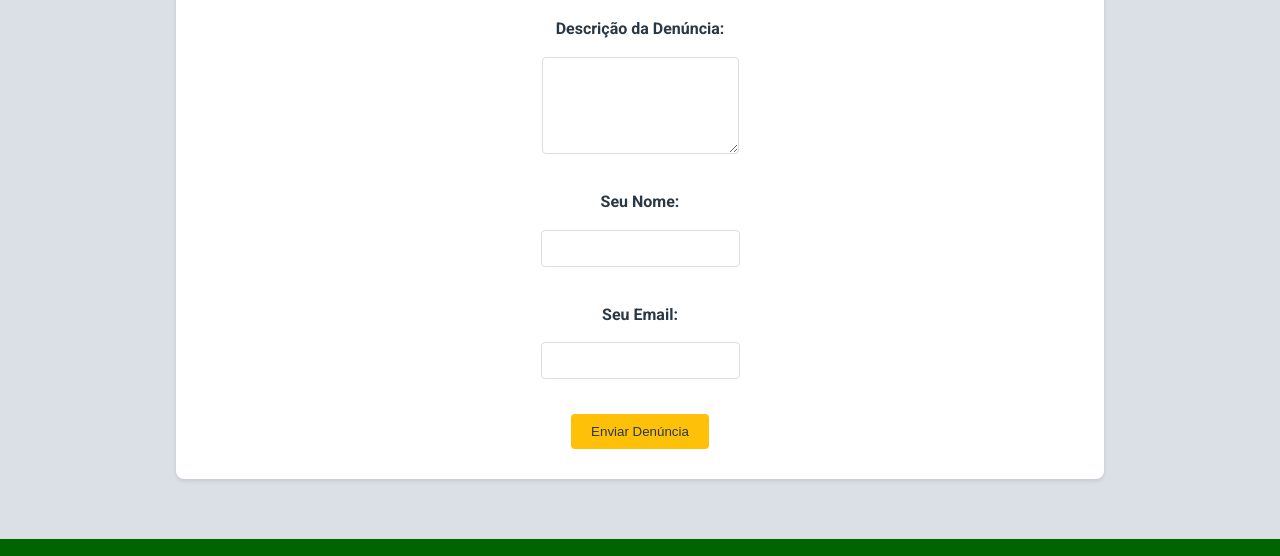
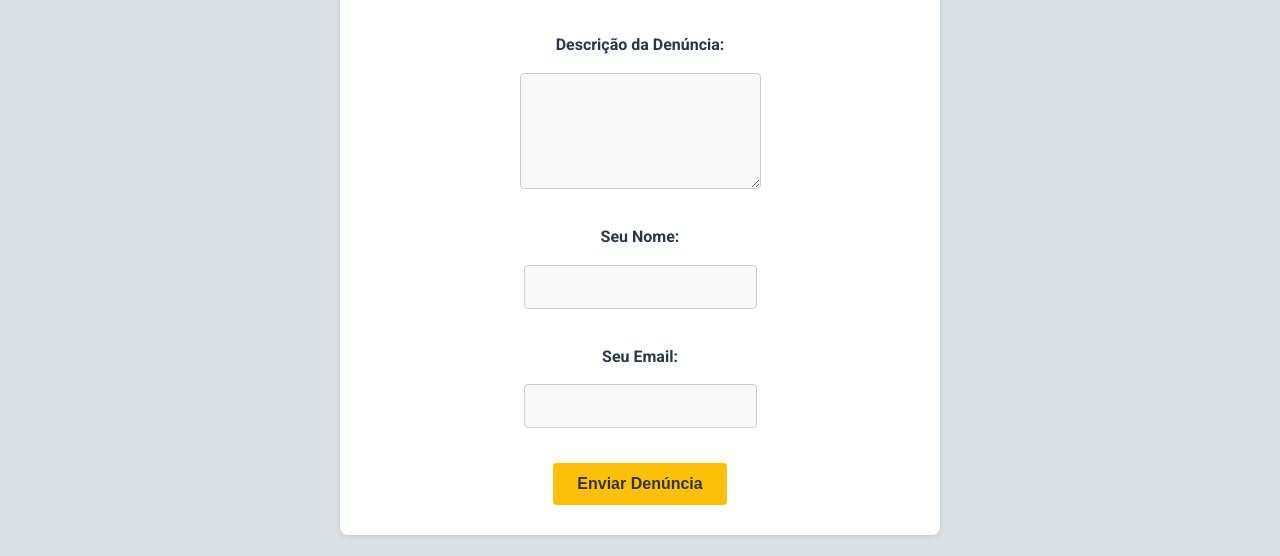
Before and after one commit to Pabloprogramador23/2-Sintracpar-2, a plain HTML site: page denuncias.html in a window 1280 px wide. Shown: the part 813-1369 px from the top of the page. Drawn offline with Linux system fonts and the light colour scheme.

Commit message:
fix css denuncias

```diff
--- a/style.css
+++ b/style.css
@@ -658,32 +658,32 @@ nav {
    color: white;
  }
 
- /*  =====================  Seção de Denúncias  ===================== */
+ /* ===================== Seção de Denúncias ===================== */
 
 .denuncias-section {
    padding: 40px 0;
    background-color: var(--cor-fundo);
-   text-align: center;
  }
 
  .denuncias-section h2 {
    color: var(--cor-texto-principal);
    font-size: 2.5em;
    margin-bottom: 30px;
+   text-align: center;
  }
 
+ /* Conteúdo centralizado e responsivo */
  .denuncias-conteudo {
    width: 80%;
-   margin: 0 auto;
+   max-width: 600px;
+   margin: 40px auto;
    background-color: white;
    padding: 30px;
    border-radius: 8px;
    box-shadow: 0 2px 4px rgba(0, 0, 0, 0.1);
-   display: flex;
-   flex-direction: column;
-   align-items: center;
  }
 
+ /* Ajustando o formulário para preencher toda a largura disponível */
  .denuncias-conteudo form {
    width: 100%;
    display: flex;
@@ -691,39 +691,61 @@ nav {
    gap: 20px;
  }
 
+ /* Grupo de Formulários */
  .form-group {
    display: flex;
    flex-direction: column;
    gap: 10px;
  }
 
+ /* Alteração: Cor do rótulo */
  .form-group label {
    color: var(--cor-secundaria);
    font-weight: bold;
+   text-align: left;
  }
 
+ /* Alteração: Inputs, Textareas e Selects - Maior largura e consistência */
  .form-group input,
  .form-group textarea,
  .form-group select {
    width: 100%;
-   padding: 10px;
-   border: 1px solid #ddd;
+   padding: 12px;
+   border: 1px solid #ccc;
    border-radius: 4px;
+   background-color: #f8f8f8;
+   font-size: 16px;
+ }
+
+ .form-group textarea {
+   resize: vertical;
+   min-height: 100px;
  }
 
  .denuncias-conteudo button[type="submit"] {
-   padding: 10px 20px;
-   background-color: var(--cor-destaque);
-   color: var(--cor-secundaria);
+   align-self: center;
+   padding: 12px 24px;
+   background-color: #ffc107;
+   color: #333;
    border: none;
    border-radius: 4px;
    cursor: pointer;
+   font-size: 16px;
+   font-weight: bold;
    transition: background-color 0.3s ease;
  }
 
+ /* Alteração: Botão de Envio ao passar o mouse */
  .denuncias-conteudo button[type="submit"]:hover {
-   background-color: var(--cor-detalhe);
-   color: white;
+   background-color: #ffca2c;
+ }
+
+ /* Responsividade */
+ @media (max-width: 768px) {
+   .denuncias-conteudo {
+     width: 90%;
+     padding: 20px;
+   }
  }
 
 /*  ====================== Seção "Documentos e Legislação" - Página Dedicada ======================  */
```
Also changed, not shown: denuncias.html (+1 -1 lines). Lines whose indentation alone changed are shown as unchanged.
